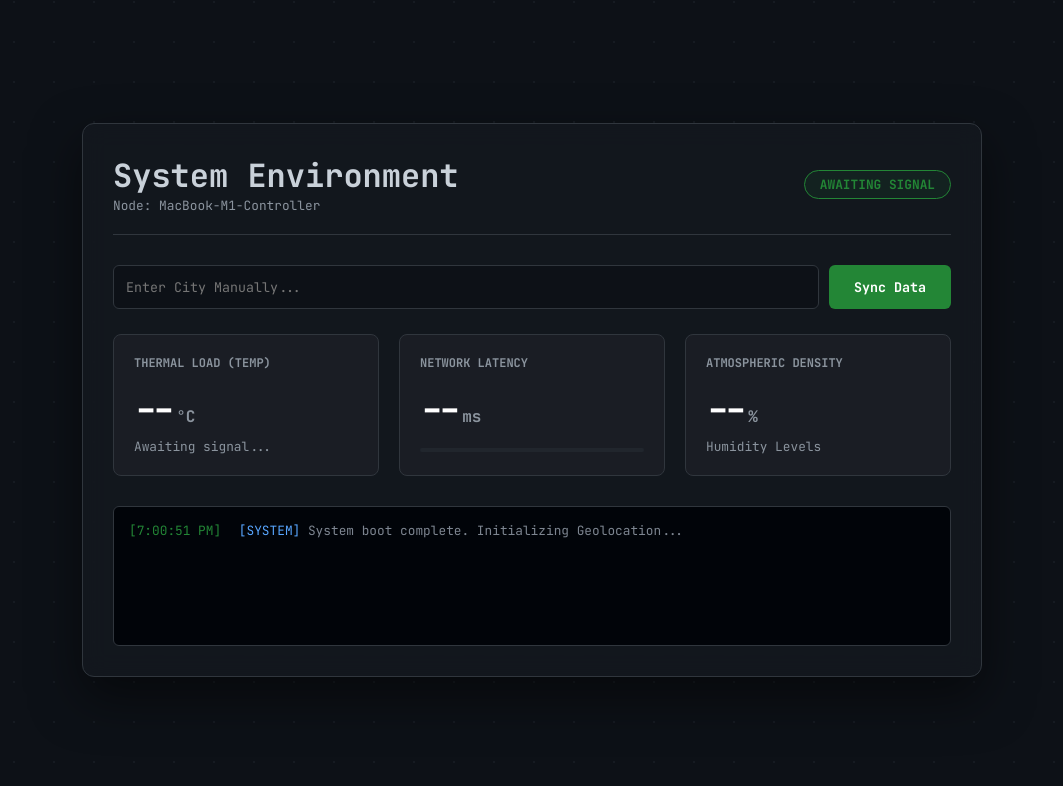
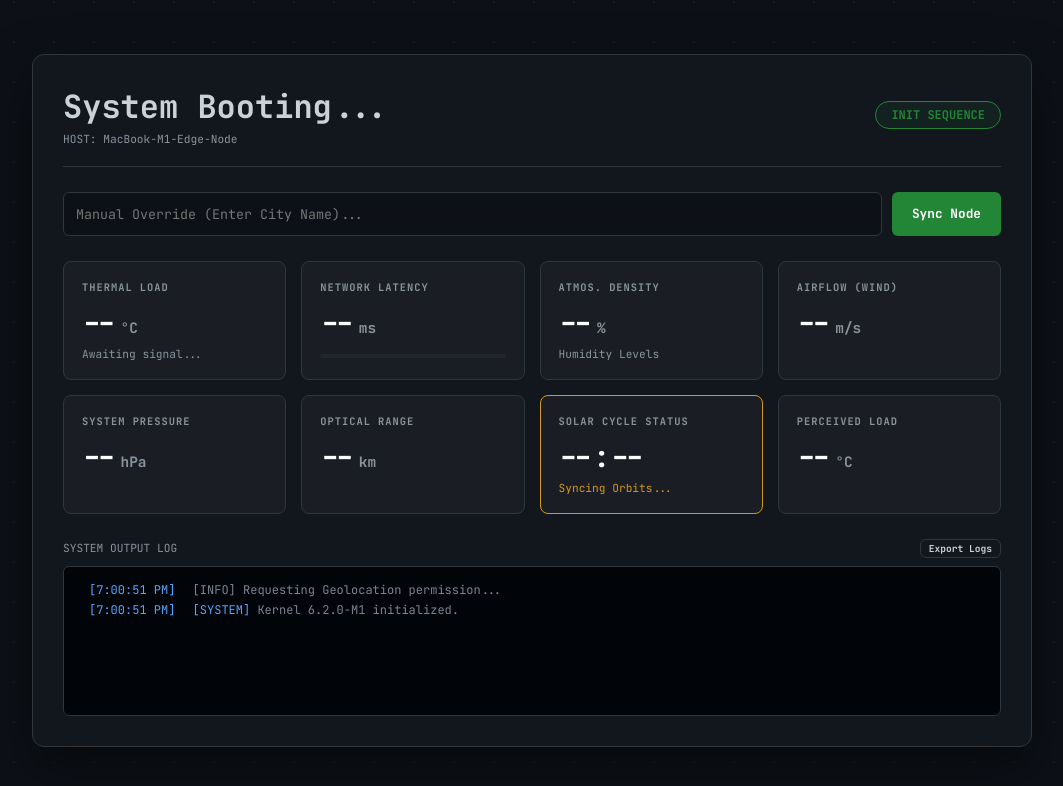
Before and after one commit to AtulsinghQA/weather-devops-dashboard, a plain HTML site: page index.html in a window 1280 px wide. Shown: the whole page, without its empty margins (108-1171 px from the left). Drawn offline with Linux system fonts and the light colour scheme.

Commit message:
Merged all features: GPS, Advanced Metrics, Solar Cycle, and Log Export

```diff
--- a/index.html
+++ b/index.html
@@ -3,7 +3,7 @@
 <head>
     <meta charset="UTF-8">
     <meta name="viewport" content="width=device-width, initial-scale=1.0">
-    <title>System Health | Weather Monitor</title>
+    <title>DevOps | System Environment Monitor</title>
     <link href="https://fonts.googleapis.com/css2?family=JetBrains+Mono:wght@400;700&display=swap" rel="stylesheet">
     <style>
         :root {
@@ -34,7 +34,7 @@
 
         .dashboard {
             width: 100%;
-            max-width: 900px;
+            max-width: 1000px;
             border: 1px solid var(--border);
             background: var(--card-bg);
             backdrop-filter: blur(12px);
@@ -47,7 +47,7 @@
             display: flex;
             justify-content: space-between;
             align-items: center;
-            margin-bottom: 30px;
+            margin-bottom: 25px;
             border-bottom: 1px solid var(--border);
             padding-bottom: 20px;
         }
@@ -55,7 +55,7 @@
         .status-pill {
             padding: 5px 15px;
             border-radius: 20px;
-            font-size: 0.8rem;
+            font-size: 0.75rem;
             background: rgba(35, 134, 54, 0.1);
             color: var(--accent);
             border: 1px solid var(--accent);
@@ -84,45 +84,56 @@
             background: var(--accent);
             color: white;
             border: none;
-            padding: 10px 25px;
+            padding: 10px 20px;
             border-radius: 6px;
             cursor: pointer;
             font-family: inherit;
             font-weight: bold;
+            font-size: 0.8rem;
+        }
+
+        button.secondary {
+            background: transparent;
+            border: 1px solid var(--border);
+            color: var(--text);
         }
 
         .grid {
             display: grid;
-            grid-template-columns: repeat(auto-fit, minmax(250px, 1fr));
-            gap: 20px;
+            grid-template-columns: repeat(auto-fit, minmax(220px, 1fr));
+            gap: 15px;
         }
 
         .card {
             background: rgba(255, 255, 255, 0.03);
             border: 1px solid var(--border);
-            padding: 20px;
+            padding: 18px;
             border-radius: 8px;
+            transition: border-color 0.3s;
         }
 
+        .card:hover { border-color: var(--info); }
+
         .card h3 {
-            font-size: 0.75rem;
+            font-size: 0.65rem;
             color: #8b949e;
             text-transform: uppercase;
-            margin-bottom: 15px;
+            margin-bottom: 10px;
+            letter-spacing: 1px;
         }
 
         .value {
-            font-size: 2.2rem;
+            font-size: 1.8rem;
             font-weight: bold;
             color: #fff;
         }
 
-        .unit { font-size: 1rem; color: #8b949e; }
+        .unit { font-size: 0.9rem; color: #8b949e; margin-left: 4px; }
 
         .progress-container {
             height: 4px;
             background: #21262d;
-            margin-top: 15px;
+            margin-top: 12px;
             border-radius: 2px;
         }
 
@@ -130,23 +141,36 @@
             height: 100%;
             width: 0%;
             background: var(--accent);
-            transition: width 0.5s ease;
+            transition: width 0.6s cubic-bezier(0.175, 0.885, 0.32, 1.275);
+        }
+
+        .console-container {
+            margin-top: 25px;
+        }
+
+        .console-header {
+            display: flex;
+            justify-content: space-between;
+            align-items: center;
+            margin-bottom: 8px;
+            font-size: 0.7rem;
+            color: #8b949e;
+            text-transform: uppercase;
         }
 
         .console {
-            margin-top: 30px;
             background: #010409;
             border: 1px solid var(--border);
             border-radius: 6px;
             padding: 15px;
-            font-size: 0.8rem;
-            height: 140px;
+            font-size: 0.75rem;
+            height: 150px;
             overflow-y: auto;
             color: #7d8590;
         }
 
-        .log-entry { margin-bottom: 5px; }
-        .log-time { color: var(--accent); margin-right: 10px; }
+        .log-entry { margin-bottom: 4px; border-left: 2px solid transparent; padding-left: 8px; }
+        .log-time { color: var(--info); margin-right: 10px; }
     </style>
 </head>
 <body>
@@ -154,22 +178,22 @@
 <div class="dashboard">
     <header>
         <div>
-            <h1 id="city-display">System Environment</h1>
-            <p style="font-size: 0.8rem; color: #8b949e;">Node: MacBook-M1-Controller</p>
+            <h1 id="city-display">System Booting...</h1>
+            <p style="font-size: 0.7rem; color: #8b949e; margin-top: 4px;">HOST: MacBook-M1-Edge-Node</p>
         </div>
-        <div id="status-indicator" class="status-pill">Awaiting Signal</div>
+        <div id="status-indicator" class="status-pill">Init Sequence</div>
     </header>
 
     <div class="input-group">
-        <input type="text" id="city-input" placeholder="Enter City Manually..." onkeypress="if(event.key === 'Enter') updateDashboard()">
-        <button onclick="updateDashboard()">Sync Data</button>
+        <input type="text" id="city-input" placeholder="Manual Override (Enter City Name)..." onkeypress="if(event.key === 'Enter') updateDashboard()">
+        <button onclick="updateDashboard()">Sync Node</button>
     </div>
 
     <div class="grid">
         <div class="card">
-            <h3>Thermal Load (Temp)</h3>
+            <h3>Thermal Load</h3>
             <div class="value" id="temp-val">--<span class="unit">°C</span></div>
-            <div id="weather-desc" style="font-size: 0.8rem; margin-top: 5px; color: #8b949e;">Awaiting signal...</div>
+            <div id="weather-desc" style="font-size: 0.7rem; margin-top: 5px; color: #8b949e;">Awaiting signal...</div>
         </div>
 
         <div class="card">
@@ -181,30 +205,64 @@
         </div>
 
         <div class="card">
-            <h3>Atmospheric Density</h3>
+            <h3>Atmos. Density</h3>
             <div class="value" id="hum-val">--<span class="unit">%</span></div>
-            <div style="font-size: 0.8rem; margin-top: 5px; color: #8b949e;">Humidity Levels</div>
+            <div style="font-size: 0.7rem; margin-top: 5px; color: #8b949e;">Humidity Levels</div>
+        </div>
+
+        <div class="card">
+            <h3>Airflow (Wind)</h3>
+            <div class="value" id="wind-val">--<span class="unit">m/s</span></div>
+        </div>
+
+        <div class="card">
+            <h3>System Pressure</h3>
+            <div class="value" id="press-val">--<span class="unit">hPa</span></div>
+        </div>
+
+        <div class="card">
+            <h3>Optical Range</h3>
+            <div class="value" id="vis-val">--<span class="unit">km</span></div>
+        </div>
+
+        <div class="card" style="border-color: var(--warning);">
+            <h3>Solar Cycle Status</h3>
+            <div class="value" id="solar-time">--:--</div>
+            <div id="solar-desc" style="font-size: 0.7rem; margin-top: 5px; color: var(--warning);">Syncing Orbits...</div>
+        </div>
+
+        <div class="card">
+            <h3>Perceived Load</h3>
+            <div class="value" id="feels-val">--<span class="unit">°C</span></div>
         </div>
     </div>
 
-    <div class="console" id="console"></div>
+    <div class="console-container">
+        <div class="console-header">
+            <span>System Output Log</span>
+            <button class="secondary" onclick="downloadLogs()" style="padding: 2px 8px; font-size: 0.6rem;">Export Logs</button>
+        </div>
+        <div class="console" id="console"></div>
+    </div>
 </div>
 
 <script>
     const API_KEY = 'b3a4201d0c7d7dbeb94180878986af8a';
+    let logHistory = [];
 
-    // TRIGGER ON LOAD: Automatically ask for location
+    // AUTO-START SEQUENCE
     window.onload = () => {
-        addLog("System boot complete. Initializing Geolocation...", "SYSTEM");
+        addLog("Kernel 6.2.0-M1 initialized.", "SYSTEM");
         if (navigator.geolocation) {
+            addLog("Requesting Geolocation permission...");
             navigator.geolocation.getCurrentPosition(
                 (pos) => {
-                    addLog("GPS Lock Acquired.", "SUCCESS");
+                    addLog("GPS Lock Established.", "SUCCESS");
                     updateDashboard(`lat=${pos.coords.latitude}&lon=${pos.coords.longitude}`);
                 },
                 () => {
-                    addLog("Location access denied. Please enter city manually.", "WARNING");
-                    updateDashboard(); // Fallback to default
+                    addLog("Location access denied. Using default node (London).", "WARNING");
+                    updateDashboard();
                 }
             );
         }
@@ -220,9 +278,19 @@
         if(type === 'SUCCESS') color = 'var(--accent)';
         if(type === 'CRITICAL') color = 'var(--error)';
         if(type === 'SYSTEM') color = 'var(--info)';
+        if(type === 'WARNING') color = 'var(--warning)';
 
+        const logText = `[${time}] [${type}] ${message}`;
         entry.innerHTML = `<span class="log-time">[${time}]</span> <span style="color: ${color}">[${type}]</span> ${message}`;
         consoleEl.prepend(entry);
+        logHistory.push(logText);
+    }
+
+    function formatUnixTime(unix, timezoneOffset) {
+        const date = new Date((unix + timezoneOffset) * 1000);
+        const hours = date.getUTCHours().toString().padStart(2, '0');
+        const minutes = date.getUTCMinutes().toString().padStart(2, '0');
+        return `${hours}:${minutes}`;
     }
 
     async function updateDashboard(query = null) {
@@ -230,43 +298,78 @@
         const statusInd = document.getElementById('status-indicator');
 
         let queryString = query || `q=${input.value.trim() || 'London'}`;
-        addLog(`Fetching data packets for: ${queryString}...`);
+        addLog(`Requesting packet: ${queryString.replace('appid=' + API_KEY, '***')}`);
 
-        statusInd.innerText = "Synchronizing...";
+        statusInd.innerText = "Synchronizing";
+        statusInd.style.color = "var(--warning)";
+        statusInd.style.borderColor = "var(--warning)";
+
         const startTime = performance.now();
 
         try {
             const response = await fetch(`https://api.openweathermap.org/data/2.5/weather?${queryString}&appid=${API_KEY}&units=metric`);
-            if (!response.ok) throw new Error(`HTTP Error ${response.status}`);
+            if (!response.ok) throw new Error(`Status ${response.status}: Connectivity Issues`);
 
             const data = await response.json();
             const latency = Math.round(performance.now() - startTime);
 
-            // Update UI
-            document.getElementById('city-display').innerText = `${data.name} Environment`;
+            // DATA MAPPING
+            document.getElementById('city-display').innerText = `${data.name.toUpperCase()} MONITOR`;
             document.getElementById('temp-val').innerHTML = `${Math.round(data.main.temp)}<span class="unit">°C</span>`;
             document.getElementById('hum-val').innerHTML = `${data.main.humidity}<span class="unit">%</span>`;
-            document.getElementById('weather-desc').innerText = `Conditions: ${data.weather[0].description}`;
+            document.getElementById('weather-desc').innerText = `METAR: ${data.weather[0].description.toUpperCase()}`;
+            document.getElementById('wind-val').innerHTML = `${data.wind.speed}<span class="unit">m/s</span>`;
+            document.getElementById('press-val').innerHTML = `${data.main.pressure}<span class="unit">hPa</span>`;
+            document.getElementById('vis-val').innerHTML = `${(data.visibility / 1000).toFixed(1)}<span class="unit">km</span>`;
+            document.getElementById('feels-val').innerHTML = `${Math.round(data.main.feels_like)}<span class="unit">°C</span>`;
+
+            // LATENCY UI
             document.getElementById('latency-val').innerHTML = `${latency}<span class="unit">ms</span>`;
-
             const bar = document.getElementById('latency-bar');
             bar.style.width = `${Math.min(latency / 5, 100)}%`;
             bar.style.backgroundColor = latency > 400 ? 'var(--error)' : 'var(--accent)';
 
+            // SOLAR CYCLE LOGIC
+            const now = Math.floor(Date.now() / 1000);
+            const isDaylight = now > data.sys.sunrise && now < data.sys.sunset;
+            const solarTimeDisplay = document.getElementById('solar-time');
+            const solarDesc = document.getElementById('solar-desc');
+
+            if (isDaylight) {
+                solarTimeDisplay.innerText = formatUnixTime(data.sys.sunset, data.timezone);
+                solarDesc.innerText = "NEXT EVENT: SUNSET (SLEEP)";
+                solarDesc.style.color = "var(--warning)";
+            } else {
+                solarTimeDisplay.innerText = formatUnixTime(data.sys.sunrise, data.timezone);
+                solarDesc.innerText = "NEXT EVENT: SUNRISE (WAKE)";
+                solarDesc.style.color = "var(--info)";
+            }
+
+            // STATUS UPDATE
             statusInd.innerText = "Operational";
             statusInd.style.color = "var(--accent)";
             statusInd.style.borderColor = "var(--accent)";
 
-            addLog(`Node synchronized. Latency: ${latency}ms`, 'SUCCESS');
+            addLog(`Telemetry received for ${data.name}. Latency: ${latency}ms`, 'SUCCESS');
             input.value = "";
 
         } catch (err) {
-            addLog(`Critical Failure: ${err.message}`, 'CRITICAL');
-            statusInd.innerText = "System Failure";
+            addLog(`IO ERROR: ${err.message}`, 'CRITICAL');
+            statusInd.innerText = "Failure";
             statusInd.style.color = "var(--error)";
             statusInd.style.borderColor = "var(--error)";
         }
     }
+
+    function downloadLogs() {
+        const blob = new Blob([logHistory.join('\n')], { type: 'text/plain' });
+        const url = window.URL.createObjectURL(blob);
+        const a = document.createElement('a');
+        a.href = url;
+        a.download = `system_log_${new Date().getTime()}.txt`;
+        a.click();
+        addLog("Exporting system logs to local storage.", "SYSTEM");
+    }
 </script>
 </body>
 </html>
```
